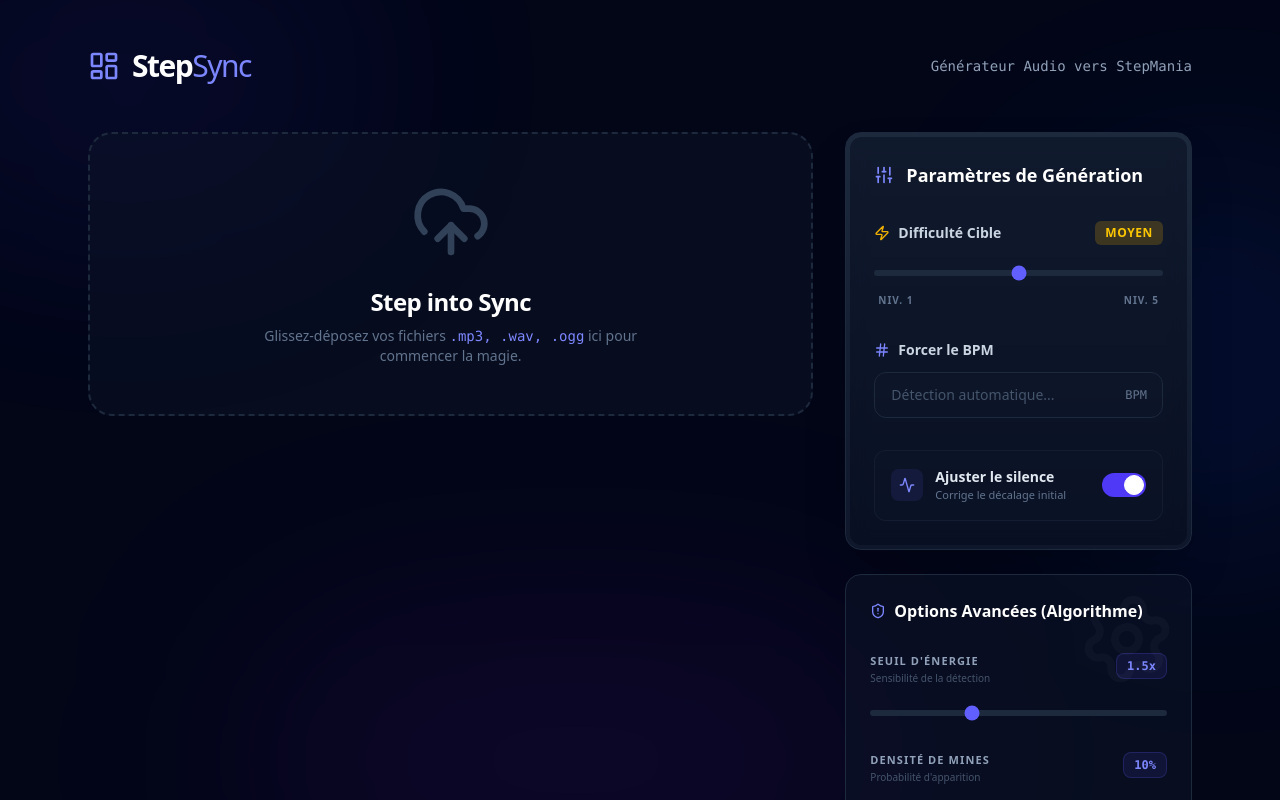
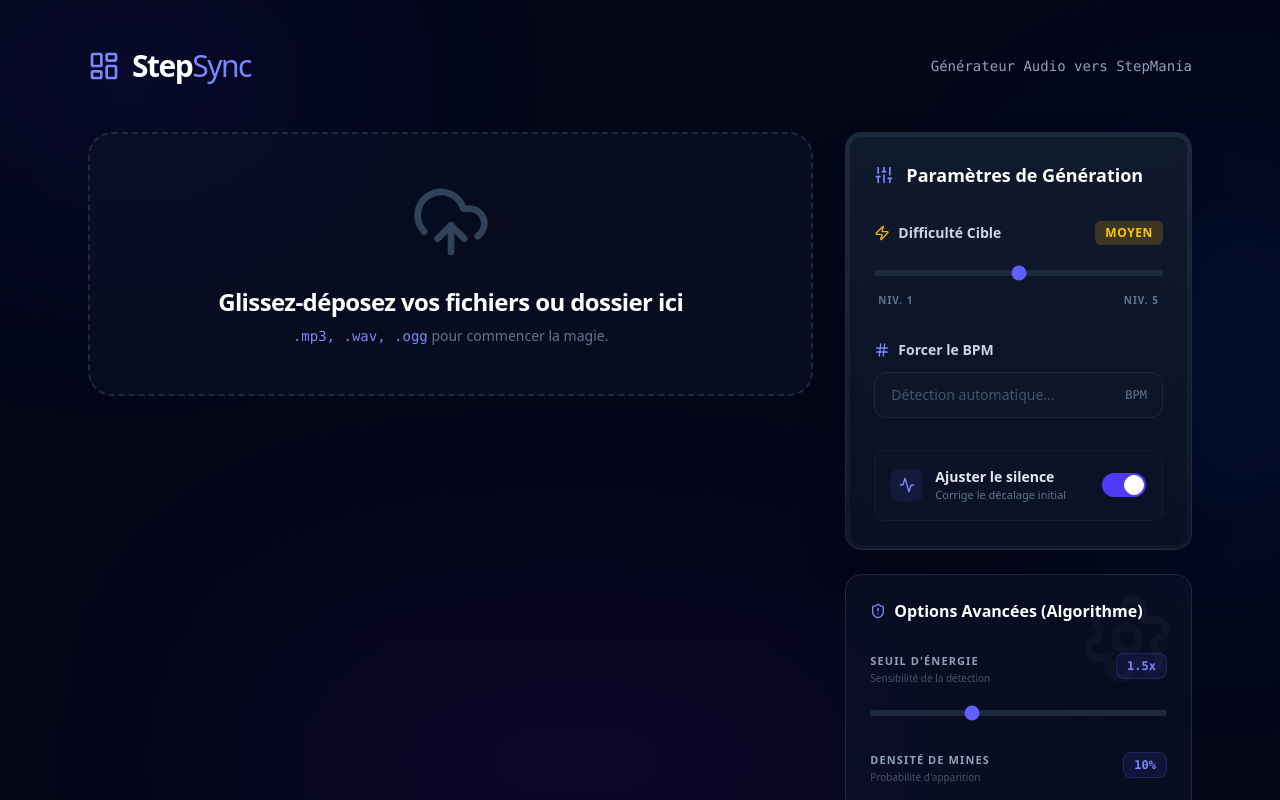
Before and after one commit to moonback/StepSync---Audio-to-StepMania, a React (Vite) app: page / in a window 1280 px wide. Shown: the top 800 px of the page. Built offline with nearby package versions, Linux system fonts and the light colour scheme.

Commit message:
feat: implement main application shell and file processing logic for StepSync

```diff
--- a/src/App.tsx
+++ b/src/App.tsx
@@ -161,9 +161,9 @@
               >
                 <UploadCloud className={`w-20 h-20 mb-6 ${isHovering ? 'text-indigo-400' : 'text-slate-700'}`} />
               </motion.div>
-              <h2 className="text-2xl font-bold text-white mb-2 tracking-tight">Step into Sync</h2>
+              <h2 className="text-2xl font-bold text-white mb-2 tracking-tight">Glissez-déposez vos fichiers ou dossier ici</h2>
               <p className="text-slate-500 text-center max-w-sm text-sm">
-                Glissez-déposez vos fichiers <span className="text-indigo-400 font-mono">.mp3, .wav, .ogg</span> ici pour commencer la magie.
+                <span className="text-indigo-400 font-mono">.mp3, .wav, .ogg</span> pour commencer la magie.
               </p>
 
               {isHovering && (
```
Lines whose indentation alone changed are shown as unchanged.
